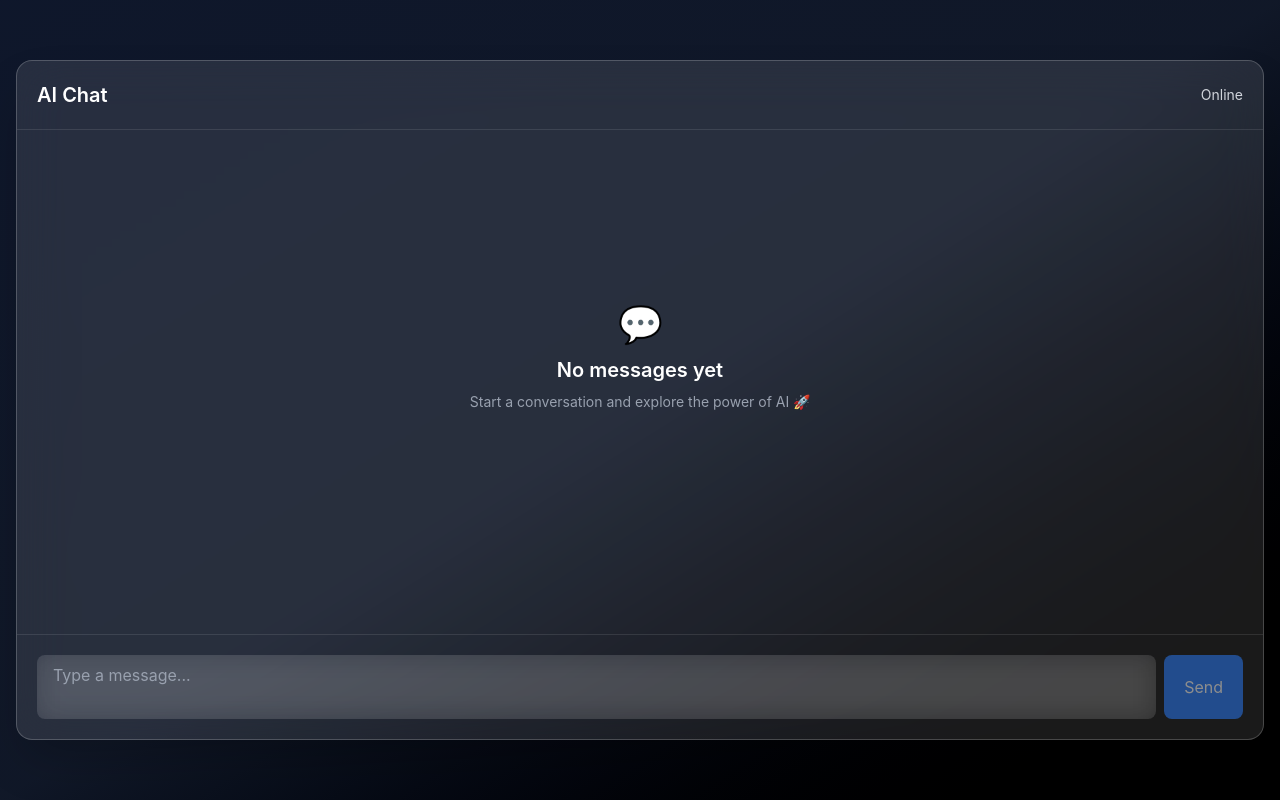
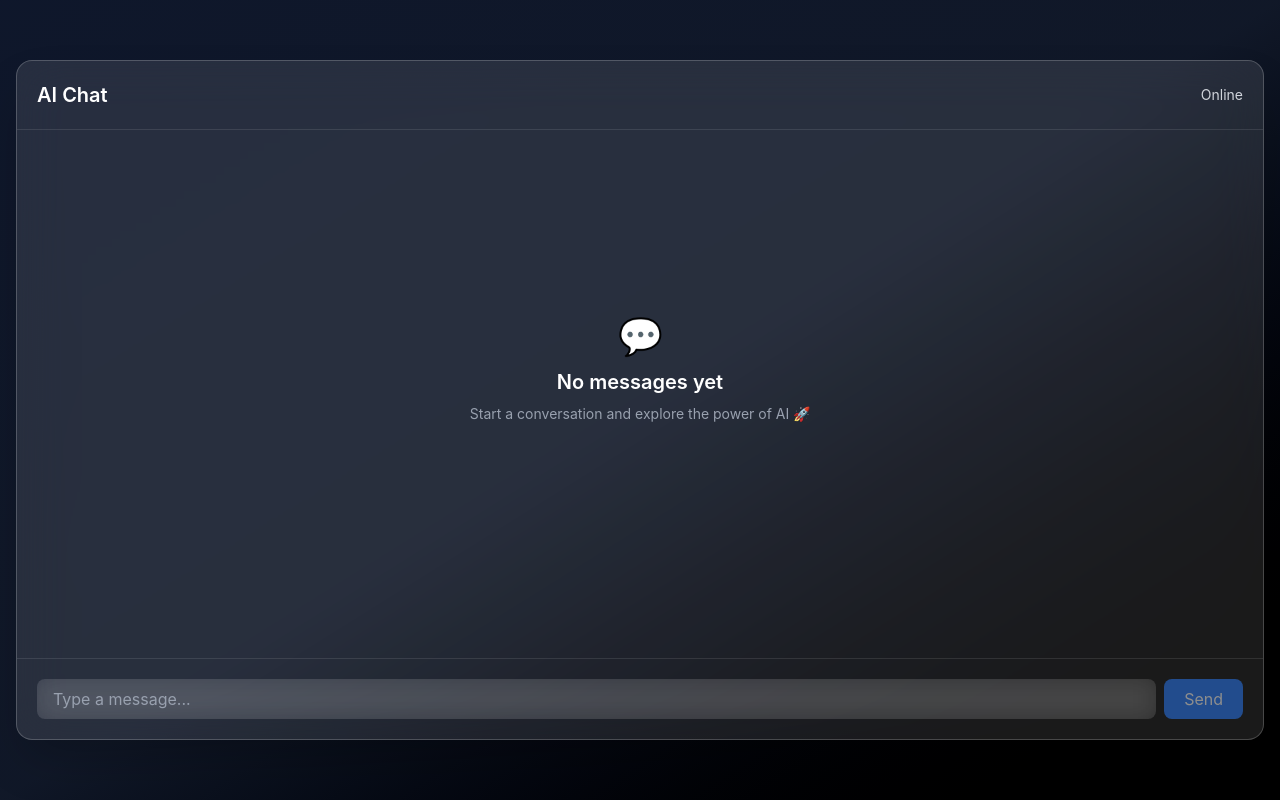
Before and after one commit to abhi-123/AI-Chat-App, a React (Vite) app: page / in a window 1280 px wide. Built offline with nearby package versions, Linux system fonts and the light colour scheme.

Commit message:
textarea input updated

```diff
--- a/src/components/InputMessage.jsx
+++ b/src/components/InputMessage.jsx
@@ -147,10 +147,15 @@ function InputMessage({ scrollToBottom }) {
   return (
     <div className="p-4 sm:p-5 border-t border-white/10 flex gap-2">
       <textarea
+        rows={1}
         placeholder="Type a message..."
-        className="flex-1 bg-white/10 text-white placeholder-gray-400 px-4 py-2 rounded-lg outline-none backdrop-blur-md resize-none"
+        className="flex-1 bg-white/10 text-white placeholder-gray-400 px-4 py-2 rounded-lg outline-none backdrop-blur-md resize-none max-h-40 overflow-y-auto"
         value={text}
         onChange={(e) => setText(e.target.value)}
+        onInput={(e) => {
+          e.target.style.height = "auto";
+          e.target.style.height = Math.min(e.target.scrollHeight, 160) + "px";
+        }}
         onKeyDown={(e) => {
           if (e.key === "Enter" && !e.shiftKey) {
             e.preventDefault();
```
